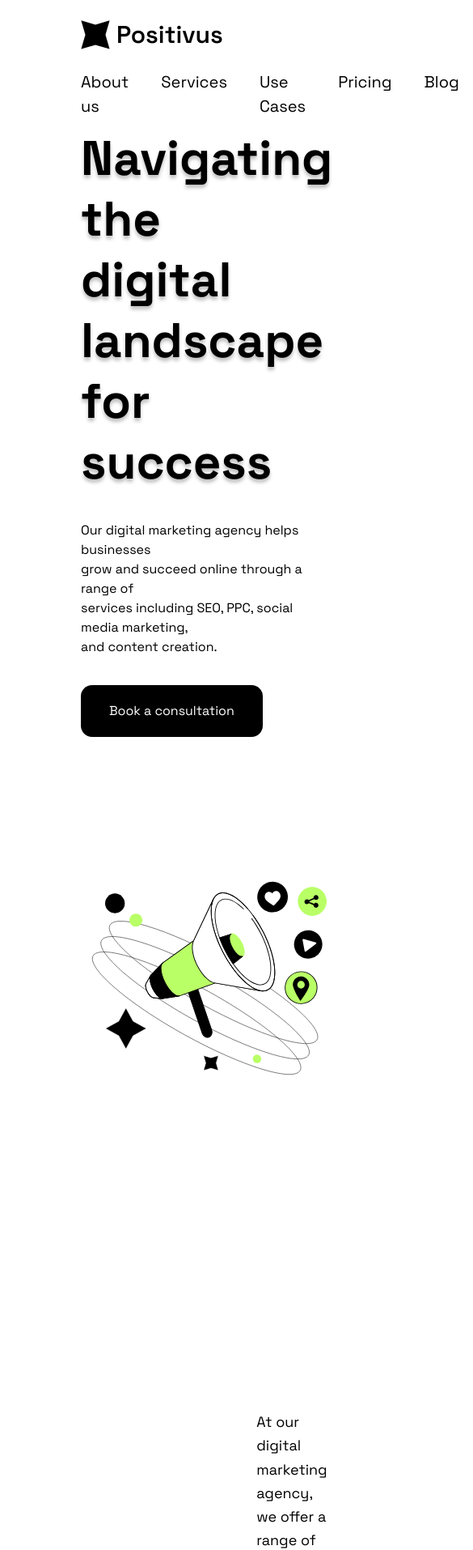
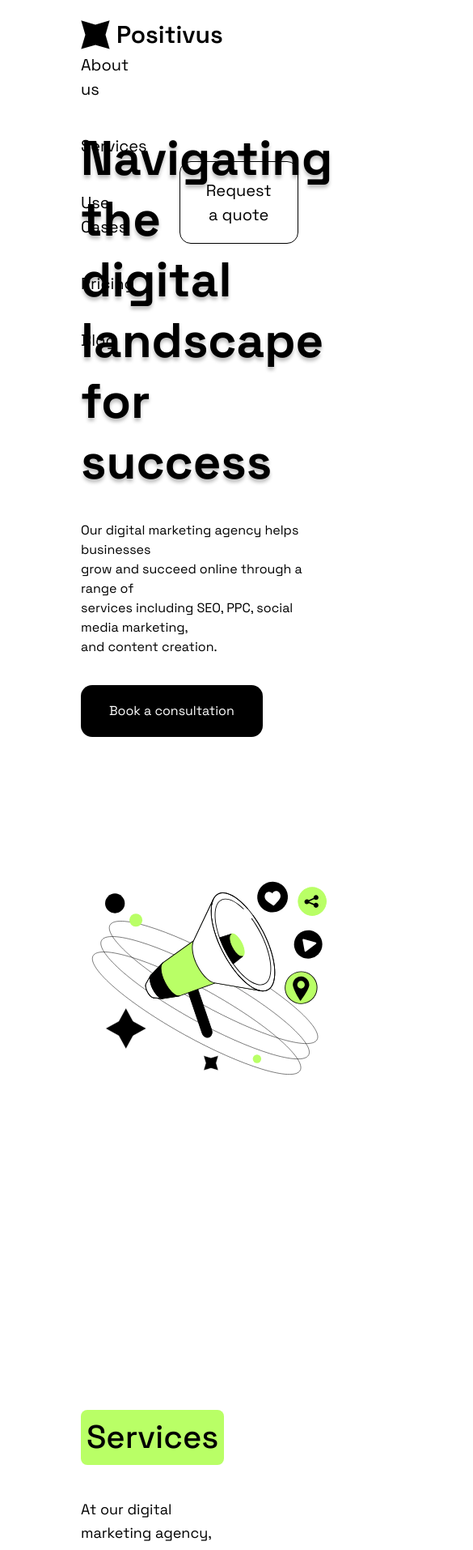
Before and after one commit to HoangThong824/ui-positivus-deploy, a React (Vite) app: page / in a window 390 px wide. Shown: the part 40-1954 px from the top of the page at 81% size, 585 px wide, since content can reach past the window. Built offline with nearby package versions, Linux system fonts and the light colour scheme; grey boxes are pictures that could not be loaded.

Commit message:
update v10

```diff
--- a/src/components/Header.jsx
+++ b/src/components/Header.jsx
@@ -14,7 +14,7 @@ const Header = () => {
 
         {/* Menu */}
         <div className="ml-auto flex items-center gap-[40px]">
-          <nav className="flex gap-[40px] text-[20px]">
+          <nav className="flex flex-wrap gap-[40px] text-[20px]">
             <a href="#">About us</a>
             <a href="#">Services</a>
             <a href="#">Use Cases</a>
--- a/src/components/ui/SectionTitle.jsx
+++ b/src/components/ui/SectionTitle.jsx
@@ -1,6 +1,6 @@
 export default function SectionTitle({ title, description }) {
   return (
-    <div className="w-full flex items-center gap-10">
+    <div className="w-full flex flex-wrap items-center gap-10">
 
       {/* Title box */}
       <div className=" bg-[#b9ff66] text-black px-[7px] py-1 rounded-lg font-medium text-[40px] whitespace-nowrap">
--- a/src/components/ui/ServiceCard.jsx
+++ b/src/components/ui/ServiceCard.jsx
@@ -60,8 +60,8 @@ export default function ServiceCard({
 
   return (
     <div
-      className={`
-        w-[600px] h-[310px]
+      className={`S
+        lg:w-[600px] lg:h-[310px]
         rounded-[45px]
         px-[50px] py-[50px]
         flex justify-between items-center
```
